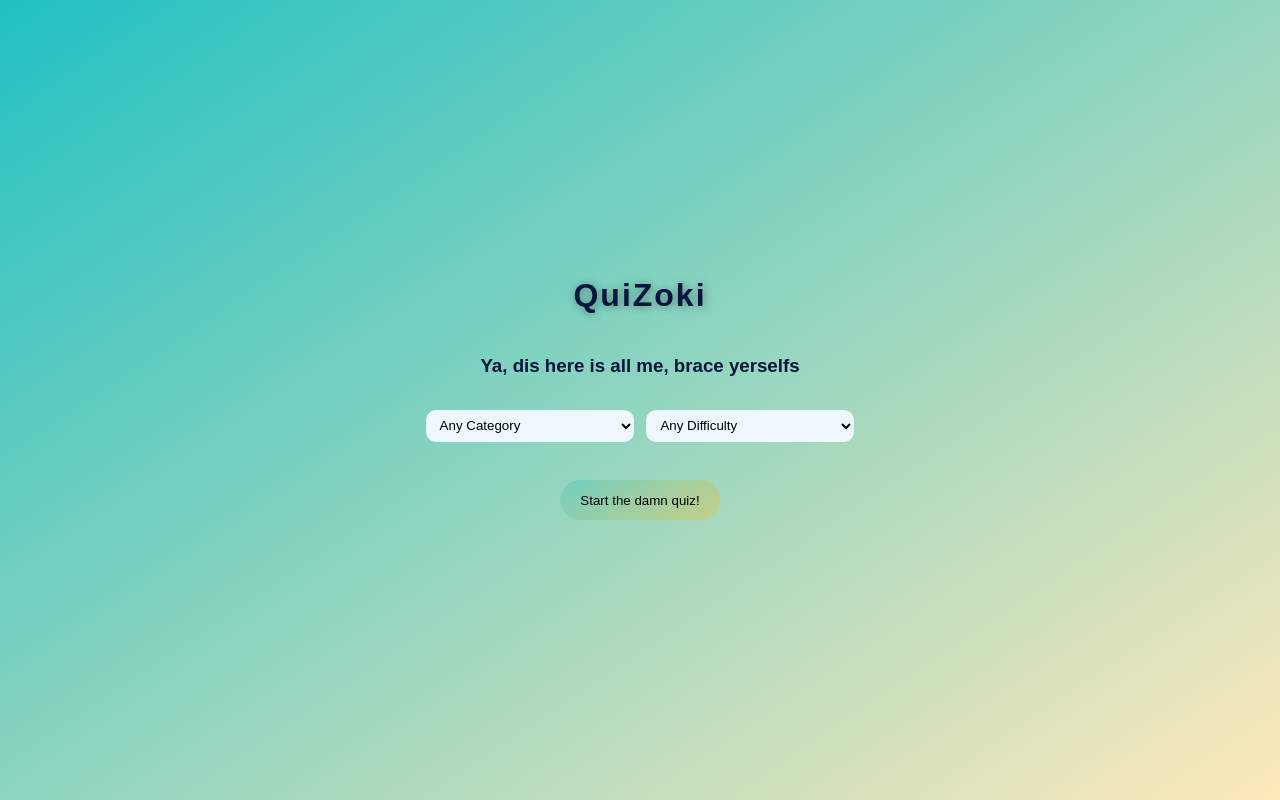
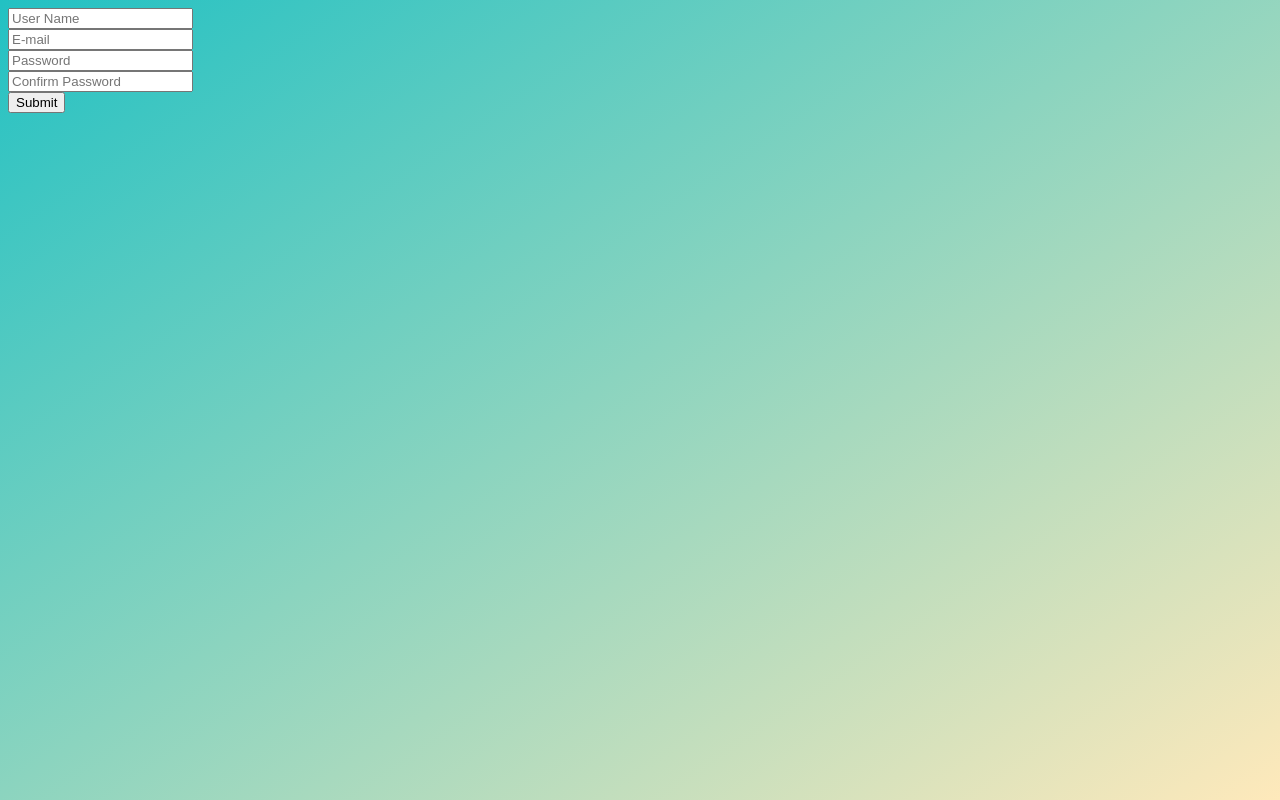
Before and after one commit to zoranprstec/quizoki, a React (Create React App) app: page / in a window 1280 px wide. Built offline with nearby package versions, Linux system fonts and the light colour scheme; a web font is replaced by a local one.

Commit message:
new register page, no functionality

```diff
--- a/src/App.js
+++ b/src/App.js
@@ -1,5 +1,6 @@
 import StartPage from "./StartPage"
 import QuestionPage from "./QuestionPage"
+import RegistrationPage from "./RegistrationPage"
 import {useState, useEffect} from "react"
 
 export default function App () {
@@ -11,8 +12,11 @@ export default function App () {
 
     return (
         <div>
-            {startPageActive && <StartPage setStartPage={setStartPageActive} quizData={quizData} setQuizData={setQuizData} />}
-            {!startPageActive && <QuestionPage setStartPage={setStartPageActive} quizData={quizData} />}
+            <RegistrationPage />
+            {/* {startPageActive ?
+                <StartPage setStartPage={setStartPageActive} quizData={quizData} setQuizData={setQuizData} /> :
+                <QuestionPage setStartPage={setStartPageActive} quizData={quizData} />
+            } */}
         </div>
     )
 }
--- /dev/null
+++ b/src/RegistrationPage.js
@@ -0,0 +1,68 @@
+import { useState } from "react"
+
+export default function RegistrationPage() {
+    const [formData, setFormData] = useState({
+        userName: "",
+        email: "",
+        password: "",
+        confirmPassword: ""
+    })
+
+    console.log(formData)
+
+    function updateForm(event) {
+        const {value, name} = event.target
+        setFormData(prevData => {
+            return {
+                ...prevData,
+                [name]: value
+            }
+        })
+    }
+
+    function sendDataToMP() {
+        console.log("data sent")
+    }
+
+    return (
+        <div className="registration">
+            <input
+                type="text"
+                placeholder="User Name"
+                name="userName"
+                value={formData.userName}
+                onChange={updateForm}
+            ></input>
+            <br />
+            <input
+                type="email"
+                placeholder="E-mail"
+                name="email"
+                value={formData.email}
+                onChange={updateForm}
+            ></input>
+            <br />
+            <input
+                type="password"
+                placeholder="Password"
+                name="password"
+                value={formData.password}
+                onChange={updateForm}
+            ></input>
+            <br />
+            <input
+                type="password"
+                placeholder="Confirm Password"
+                name="confirmPassword"
+                value={formData.confirmPassword}
+                onChange={updateForm}
+            ></input>
+            <br />
+            <input
+                type="submit"
+                onClick={sendDataToMP}
+            ></input>
+            <br />
+        </div>
+    )
+}
--- a/src/StartPage.js
+++ b/src/StartPage.js
@@ -43,8 +43,6 @@ export default function StartPage(props) {
                     <option value="hard">Hard</option>
                 </select>
             </div>
-            {/* <br />
-            <br /> */}
             <button className="start-quiz-button" onClick={() => props.setStartPage(prevPage => !prevPage)}>Start the damn quiz!</button>
         </div>
     )
```
